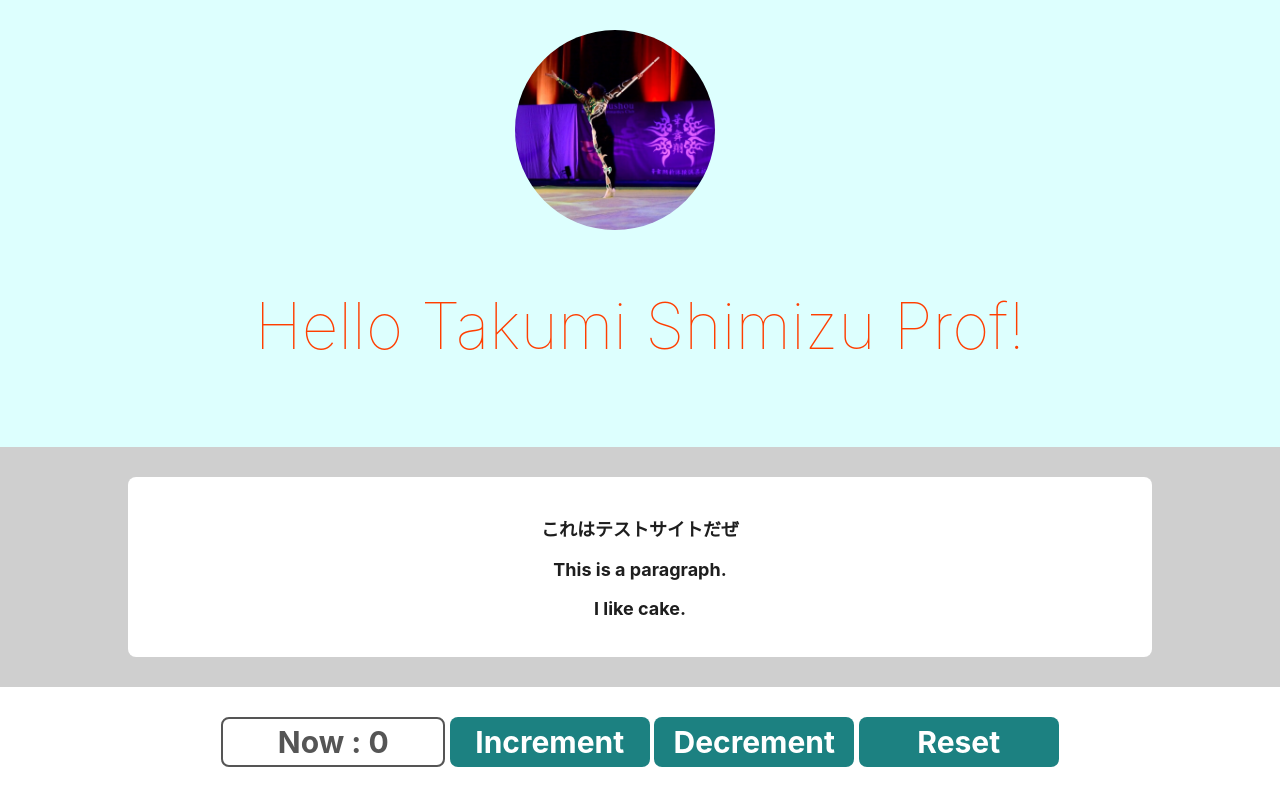
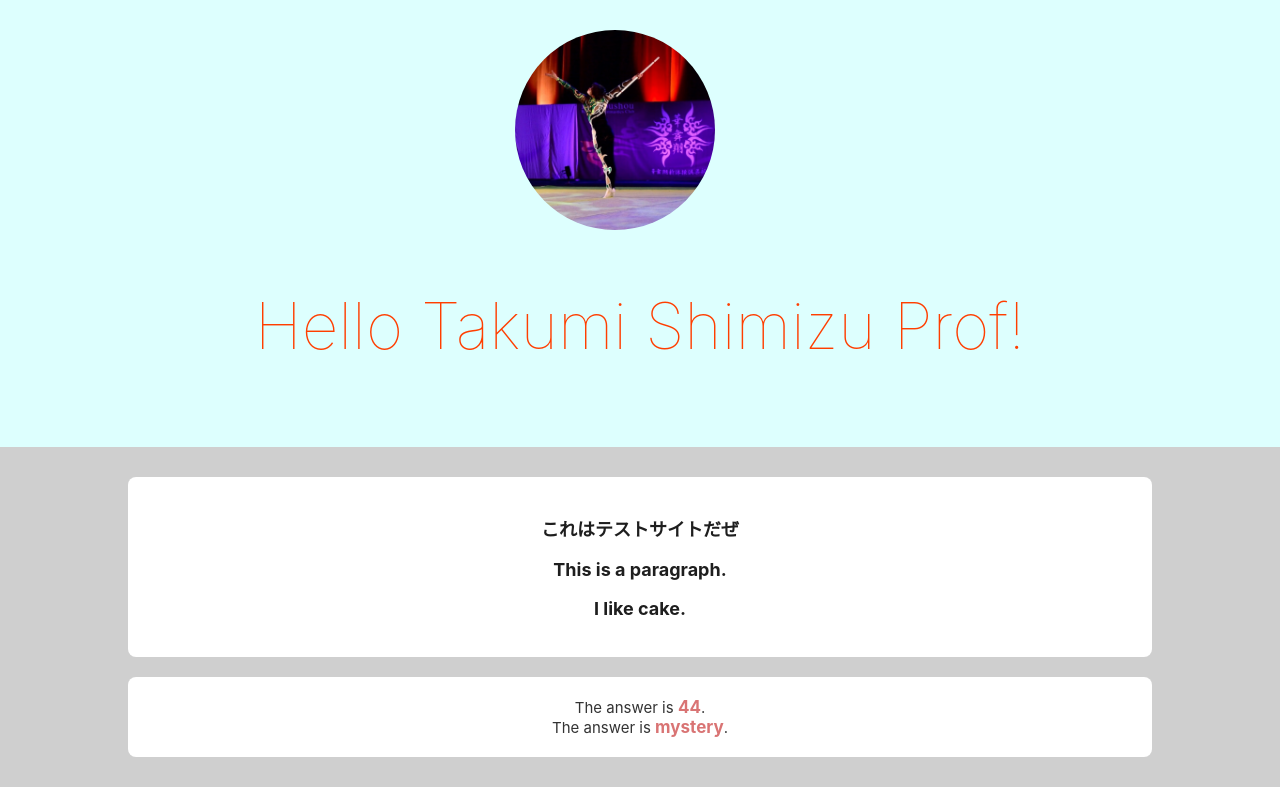
Before and after one commit to SiMiTaKu/Svelte_test, a Svelte app: page / in a window 1280 px wide. Shown: the top 799 px of the page. Built offline with nearby package versions, Linux system fonts and the light colour scheme.

Commit message:
add answer sentence component.

```diff
--- a/src/App.svelte
+++ b/src/App.svelte
@@ -1,5 +1,5 @@
 <script>
-    import Nested               from "./Nested.svelte";
+    import Nested               from "./nest/Nested.svelte";
     import CountButtonComponent from "./CountButtonComponent.svelte";
 	import Math                 from "./Math.svelte";
 
--- a/src/Nested.svelte
+++ b/src/nest/Nested.svelte
@@ -1,5 +1,7 @@
 <script>
-	let string = "I like <strong>cake</strong>."
+    import Answer from "./answer.svelte";
+
+	let string        = "I like <strong>cake</strong>."
 </script>
 
 <section id="text-area">
@@ -8,6 +10,10 @@
         <p class="container__message">This is a paragraph.</p>
 		<p class="container__message">{@html string}</p>
     </div>
+	<div class="container">
+		<Answer answer={44}/>
+        <Answer/>
+	</div>
 </section>
 
 <style>
@@ -22,9 +28,14 @@
 		background-color: white;
 		border-radius:    8px;
 	}
+
+	.container:not(:last-child) {
+		margin-bottom: 20px;
+	}
+
 	.container__message {
-	    font-size:   large;
-	    font-weight: bold;
+        font-size:   large;
+        font-weight: bold;
 		color:       rgb(30, 30, 30);
 	}
 </style>
--- /dev/null
+++ b/src/nest/answer.svelte
@@ -0,0 +1,19 @@
+<script>
+    export let answer = "mystery"
+</script>
+
+<div class="sentence">
+    The answer is <span class="sentence__answer">{ answer }</span>.
+</div>
+
+<style>
+    .sentence {
+        font-size: 15px;
+    }
+
+    .sentence__answer {
+        font-size:   17px;
+        font-weight: bold;
+        color:       #d97474;
+    }
+</style>
```
